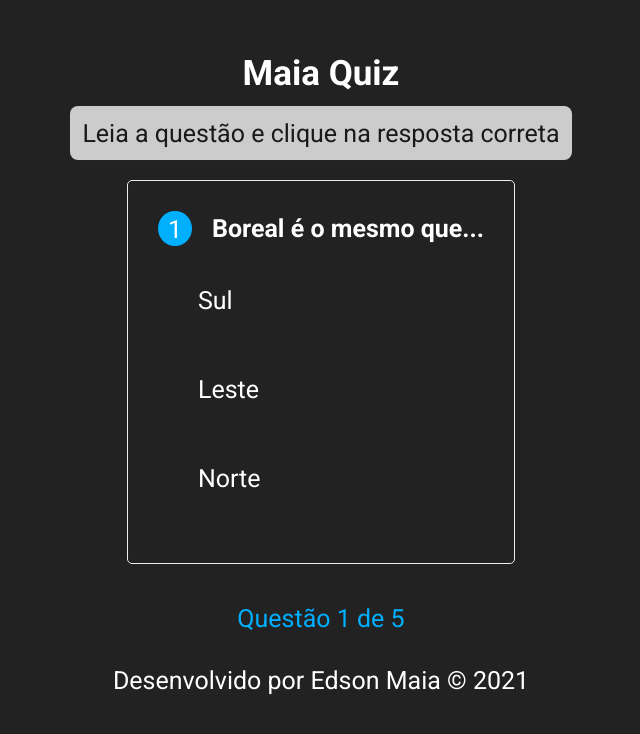
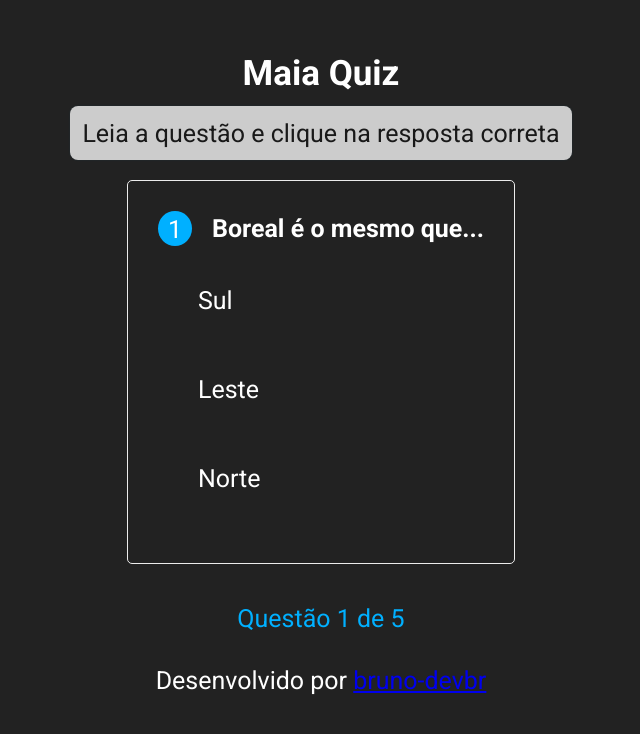
Before and after one commit to bruno-devbr/javascript, a plain HTML site: page exercicios/ex010/index.html in a window 1280 px wide. Shown: the whole page, without its empty margins (319-959 px from the left). Drawn offline with Linux system fonts and the light colour scheme.

Commit message:
correção no ex 010

```diff
--- a/exercicios/ex010/index.html
+++ b/exercicios/ex010/index.html
@@ -68,7 +68,7 @@
 
         </section>
 
-        <footer class='centro'>Desenvolvido por Edson Maia &copy; 2021</footer>
+        <footer class='centro'>Desenvolvido por <a href="https://github.com/bruno-devbr" target="_blank">bruno-devbr</a></footer>
     </main>
 
 <!-- JS externo -->
```
